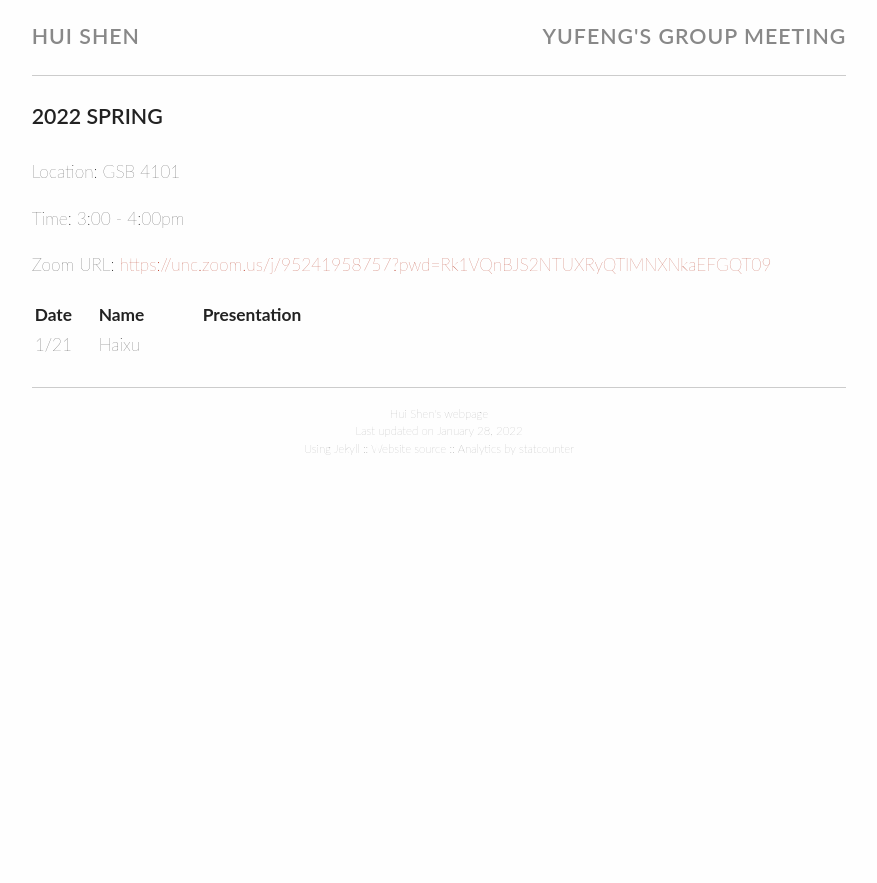
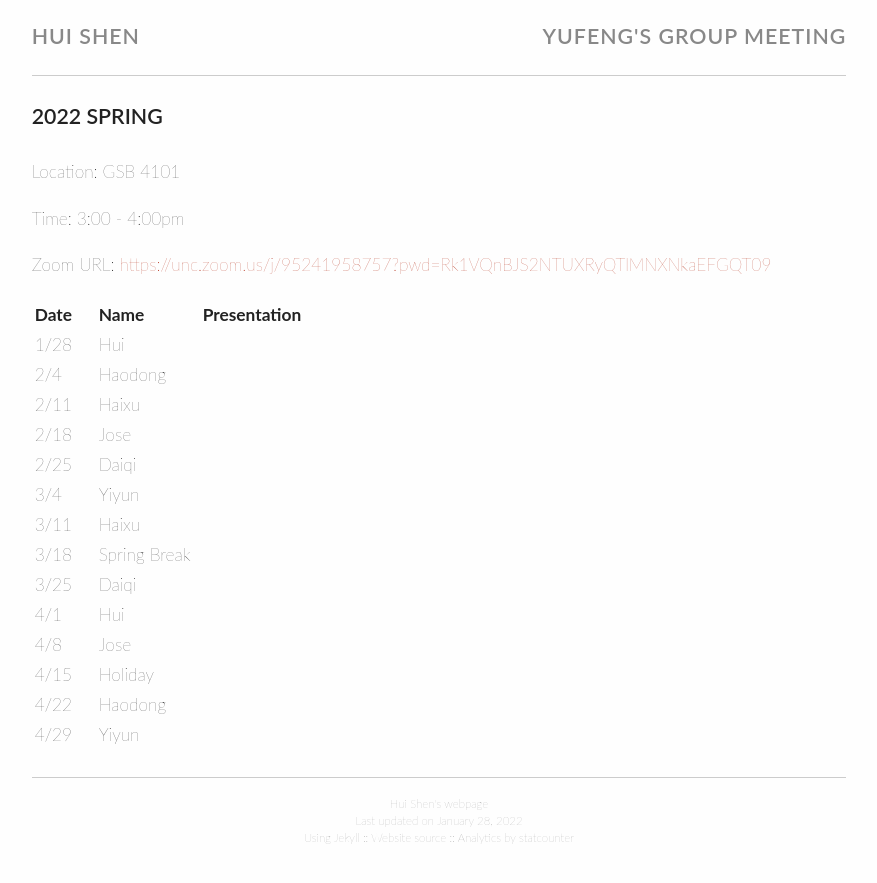
Before and after one commit to huishenstats/sophiashenh.github.io, a Jekyll site: the page built from group_meeting/2022Spring.md, in a window 1280 px wide. Shown: the top 883 px of the page, without its empty margins (201-1078 px from the left). Built offline with Jekyll 4.4.1, drawn with Linux system fonts in a browser that asks for light colours.

Commit message:
spring 2022 schedule

```diff
--- a/group_meeting/2022Spring.md
+++ b/group_meeting/2022Spring.md
@@ -12,4 +12,17 @@ Zoom URL: [https://unc.zoom.us/j/95241958757?pwd=Rk1VQnBJS2NTUXRyQTlMNXNkaEFGQT0
 
 | Date    | Name       | Presentation |
 | :----   | :----------------------|:------------ |
-|  1/21 | Haixu |   |
+|  1/28 | Hui |   |
+|  2/4 | Haodong |   |
+|  2/11 | Haixu |   |
+|  2/18 | Jose |   |
+|  2/25 | Daiqi |   |
+|  3/4 | Yiyun |   |
+|  3/11 | Haixu |   |
+|  3/18 | Spring Break |   |
+|  3/25 | Daiqi |   |
+|  4/1 | Hui |   |
+|  4/8 | Jose |   |
+|  4/15 | Holiday |   |
+|  4/22 | Haodong |   |
+|  4/29 | Yiyun |   |
```
